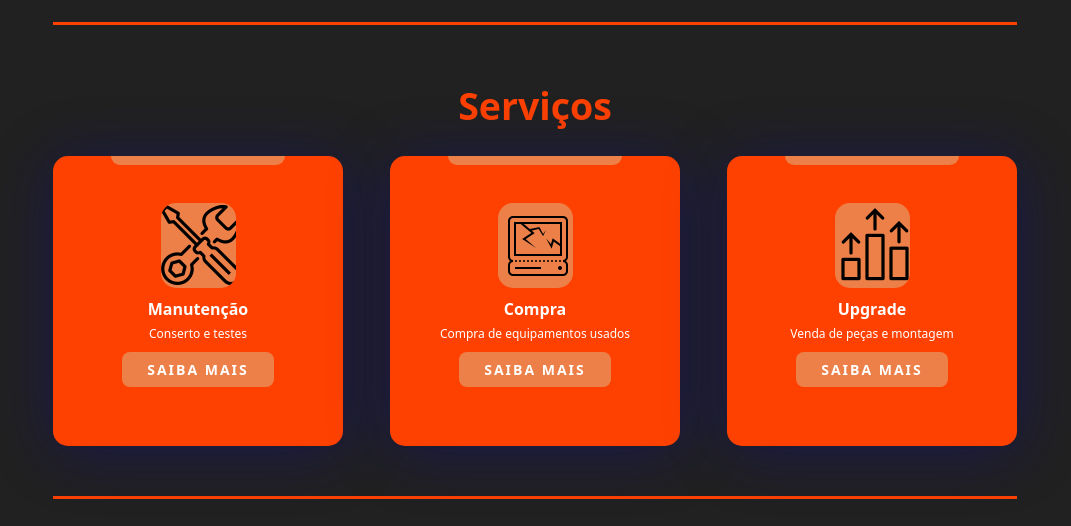
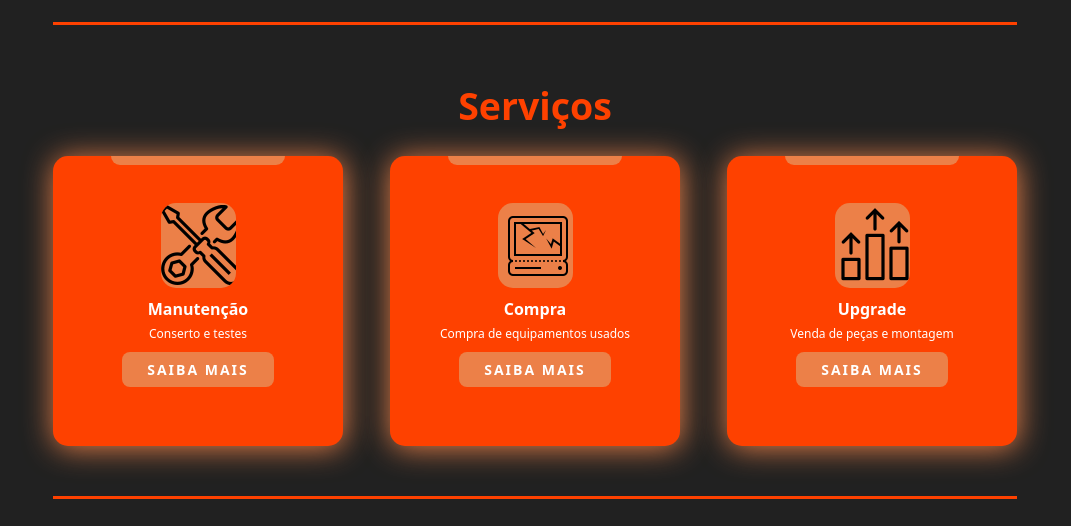
Before and after one commit to GustavoHolanda16/avaliacao, a plain HTML site: page index.html in a window 1280 px wide. Shown: the part 641-1167 px from the top of the page, without its empty margins (135-1206 px from the left). Drawn offline with Linux system fonts and the light colour scheme.

Commit message:
agora sim fim

```diff
--- a/st.css
+++ b/st.css
@@ -161,7 +161,7 @@ span :hover{
   height: 290px;
   background: #FE4100;
   border-radius: 15px;
-  box-shadow: 1px 5px 60px 0px #100a886b;
+  box-shadow: 1px 2px 30px 0px #EC8048;
   margin-bottom: 50px;
  }
 .card:hover {
```
